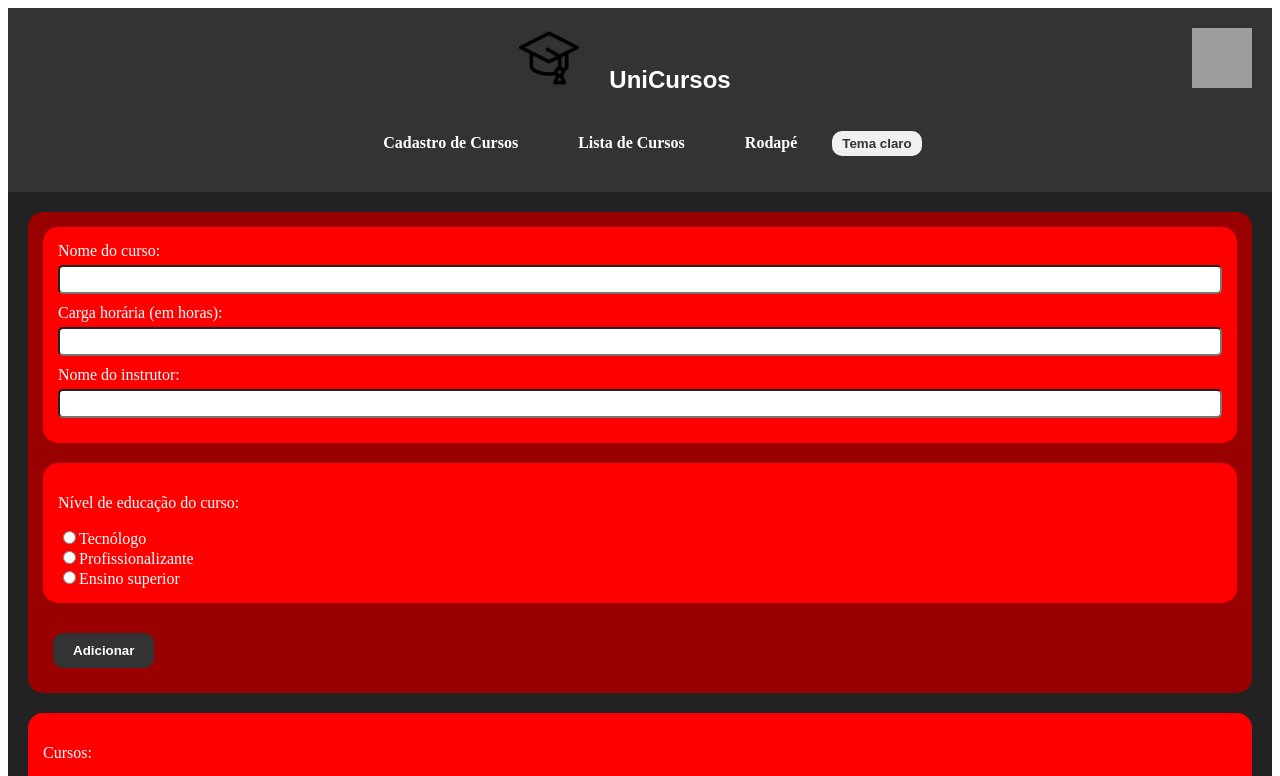
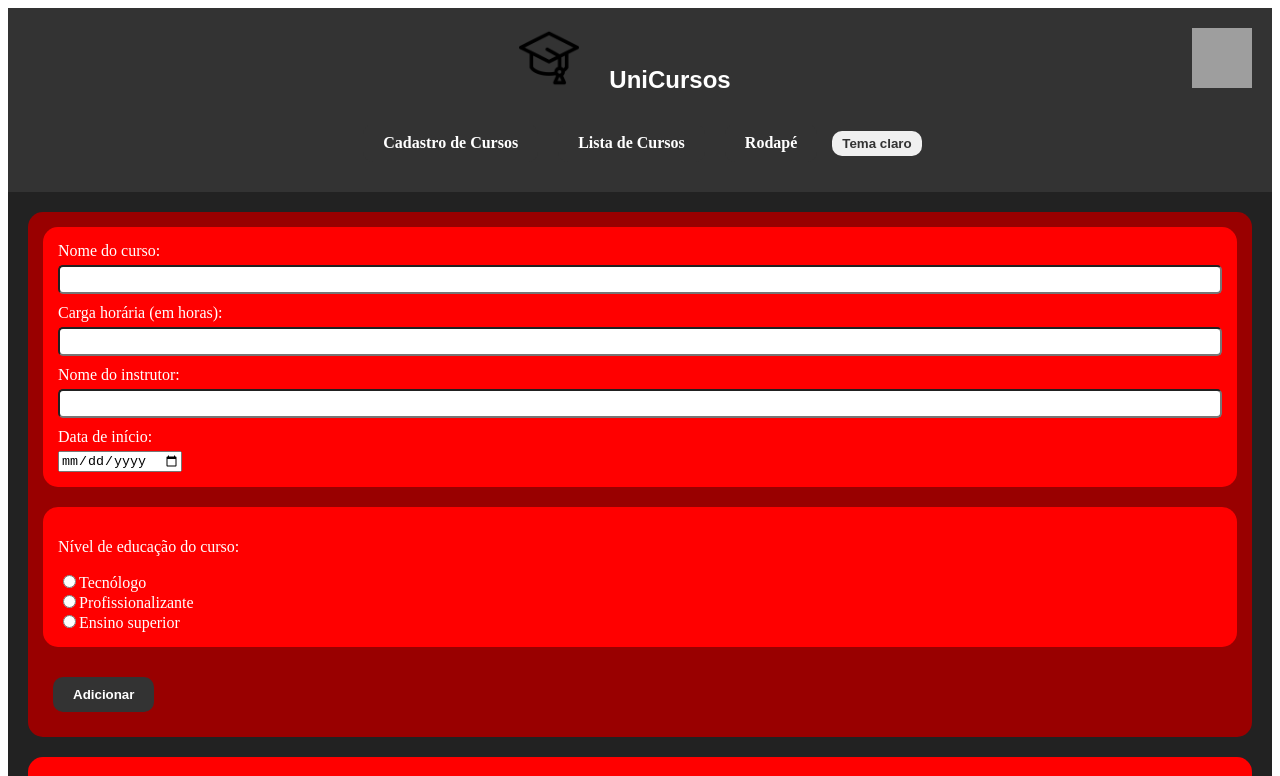
Before and after one commit to Buggyes/Trabalho2WebDev, an Angular app: page / in a window 1280 px wide. Shown: the top 776 px of the page. Built offline with nearby package versions, Linux system fonts and the light colour scheme; grey boxes are pictures that could not be loaded.

Commit message:
Added a new input to the form and fixed some style issues on the light theme

```diff
--- a/src/app/app.component.css
+++ b/src/app/app.component.css
@@ -194,12 +194,12 @@ button#darkTheme {
 }
 
 .lightTheme .darkRedSection {
-    background-color: #ffcccc;
+    background-color: #ff6666;
     color: #333;
 }
 
 .lightTheme .brightRedSection {
-    background-color: #ff6666;
+    background-color: #ffcccc;
     color: #333;
 }
 
--- a/src/app/app.component.html
+++ b/src/app/app.component.html
@@ -31,6 +31,9 @@
 
           <label for="CourseInstructor">Nome do instrutor:</label>
           <input type="text" id="CourseInstructor" required /><br />
+
+          <label for="CourseInstructor">Data de início:</label>
+          <input type="date" id="CourseDate" required /><br />
         </section>
 
         <section id="CourseTeaching" class="brightRedSection">
```
